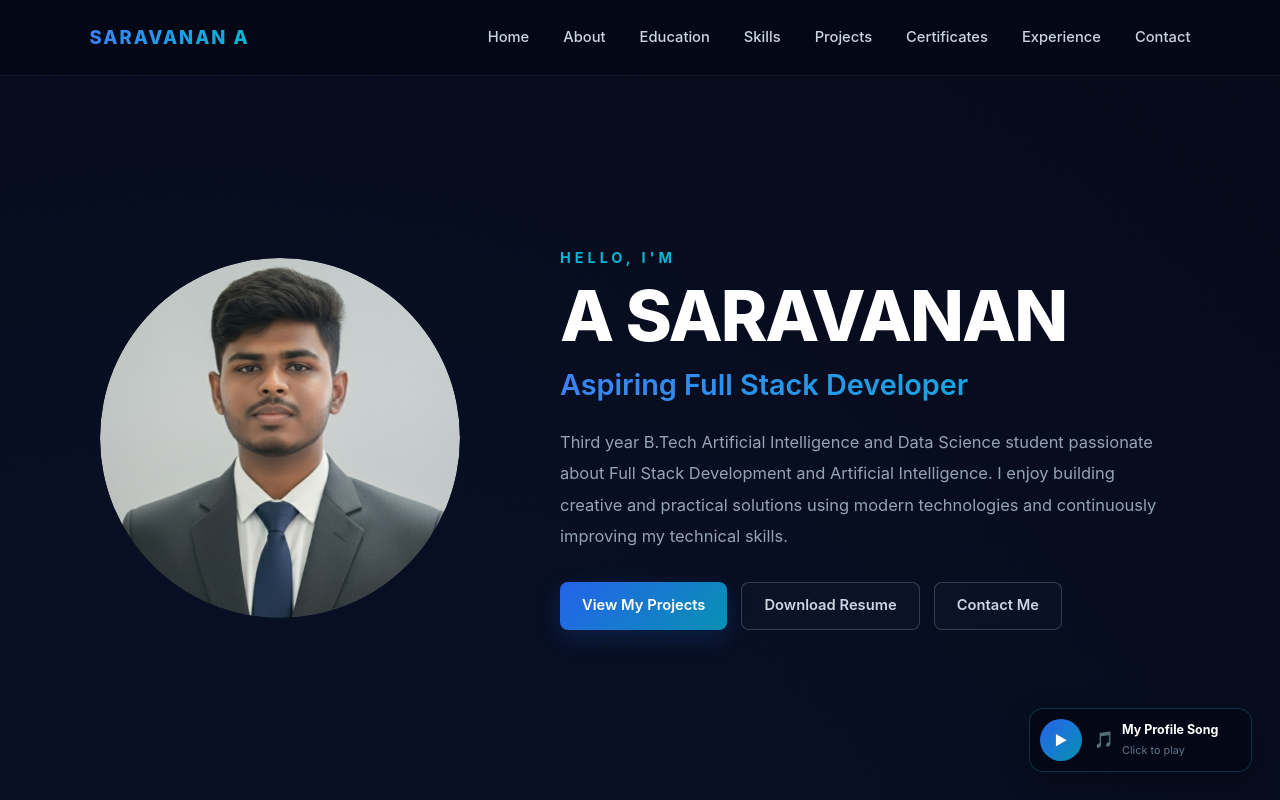
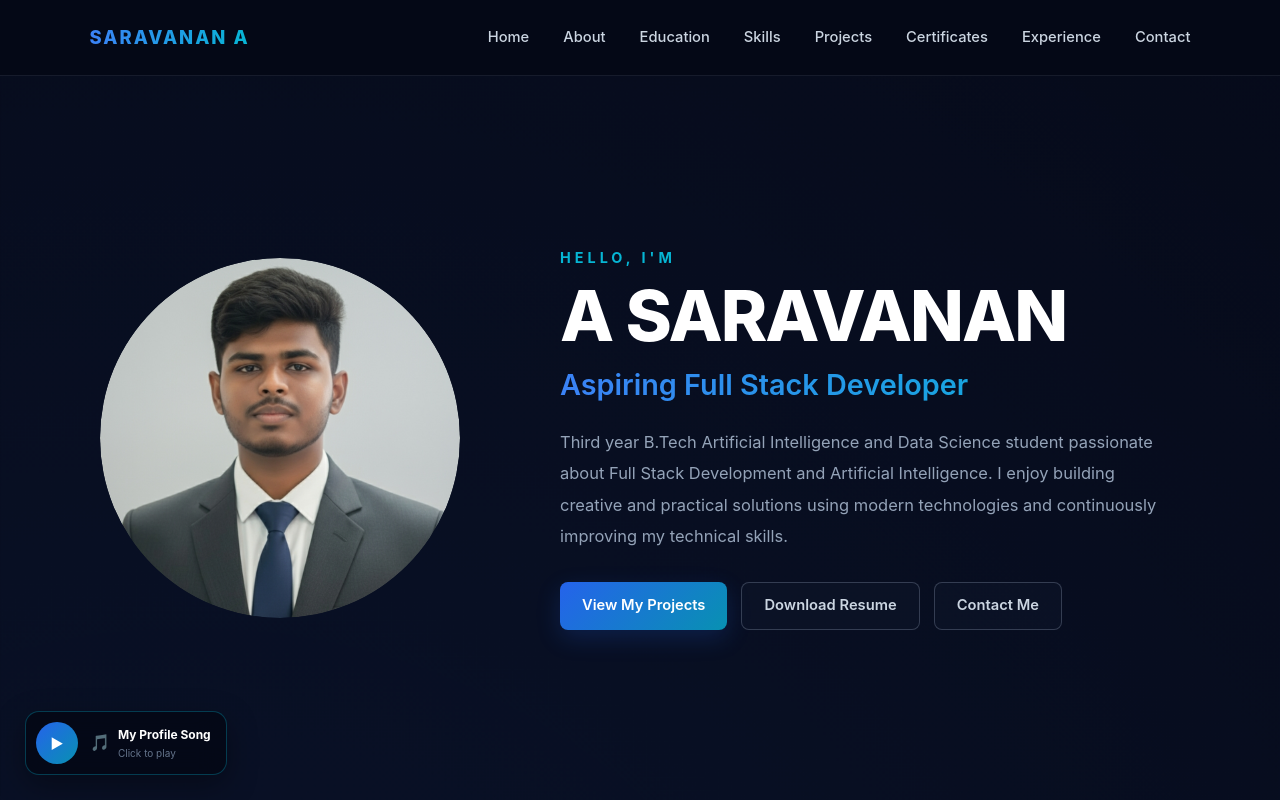
Before and after one commit to saravanan2212-ai/saravanan-portfolio, a React (Vite) app: page / in a window 1280 px wide. Shown: the top 800 px of the page. Built offline with nearby package versions, Linux system fonts and the light colour scheme.

Commit message:
Update portfolio

```diff
--- a/src/App.css
+++ b/src/App.css
@@ -2987,47 +2987,51 @@ section h2 span {
    PROFILE MUSIC PLAYER
 ========================================================= */
 
+/* =========================================================
+   FIXED MUSIC PLAYER
+========================================================= */
+
 .music-player {
   position: fixed;
 
-  right: 28px;
-  bottom: 28px;
-
-  z-index: 998;
+  left: 25px;
+  bottom: 25px;
+
+  z-index: 9999;
 
   display: flex;
   align-items: center;
-
   gap: 12px;
 
-  padding: 10px 14px 10px 10px;
-
-  border: 1px solid rgba(6, 182, 212, 0.25);
+  padding: 10px 15px 10px 10px;
+
+  border: 1px solid rgba(6, 182, 212, 0.3);
   border-radius: 14px;
 
-  background: rgba(5, 8, 22, 0.9);
+  background: rgba(5, 8, 22, 0.92);
 
   backdrop-filter: blur(14px);
   -webkit-backdrop-filter: blur(14px);
 
   box-shadow:
-    0 10px 30px rgba(0, 0, 0, 0.3);
-
-  transition: 0.3s ease;
+    0 10px 30px rgba(0, 0, 0, 0.35);
+
+  transition: all 0.3s ease;
 }
 
 .music-player:hover {
-  border-color: rgba(6, 182, 212, 0.55);
-
   transform: translateY(-3px);
-}
+
+  border-color: rgba(6, 182, 212, 0.6);
+}
+
+
+/* PLAY BUTTON */
 
 .music-btn {
   width: 42px;
   height: 42px;
 
-  flex-shrink: 0;
-
   border: none;
   border-radius: 50%;
 
@@ -3035,53 +3039,58 @@ section h2 span {
       #2563eb,
       #0891b2);
 
-  color: #ffffff;
-
-  font-size: 0.85rem;
+  color: white;
+
+  cursor: pointer;
+
+  font-size: 14px;
   font-weight: 700;
 
-  cursor: pointer;
+  display: flex;
+  align-items: center;
+  justify-content: center;
 
   transition: 0.3s ease;
 }
 
 .music-btn:hover {
   transform: scale(1.08);
-
-  box-shadow:
-    0 8px 20px rgba(37, 99, 235, 0.35);
-}
+}
+
+
+/* SONG INFO */
 
 .music-info {
   display: flex;
   align-items: center;
-
   gap: 8px;
-}
-
-.music-info>span {
-  font-size: 1rem;
 }
 
 .music-info div {
   display: flex;
   flex-direction: column;
-
-  min-width: 115px;
 }
 
 .music-info strong {
   color: #ffffff;
-
-  font-size: 0.78rem;
+  font-size: 12px;
 }
 
 .music-info small {
-  margin-top: 2px;
-
   color: #64748b;
-
-  font-size: 0.68rem;
+  font-size: 10px;
+}
+
+
+/* MOBILE */
+
+@media (max-width: 768px) {
+
+  .music-player {
+    left: 15px;
+    bottom: 15px;
+  }
+
 }
 
 
```
